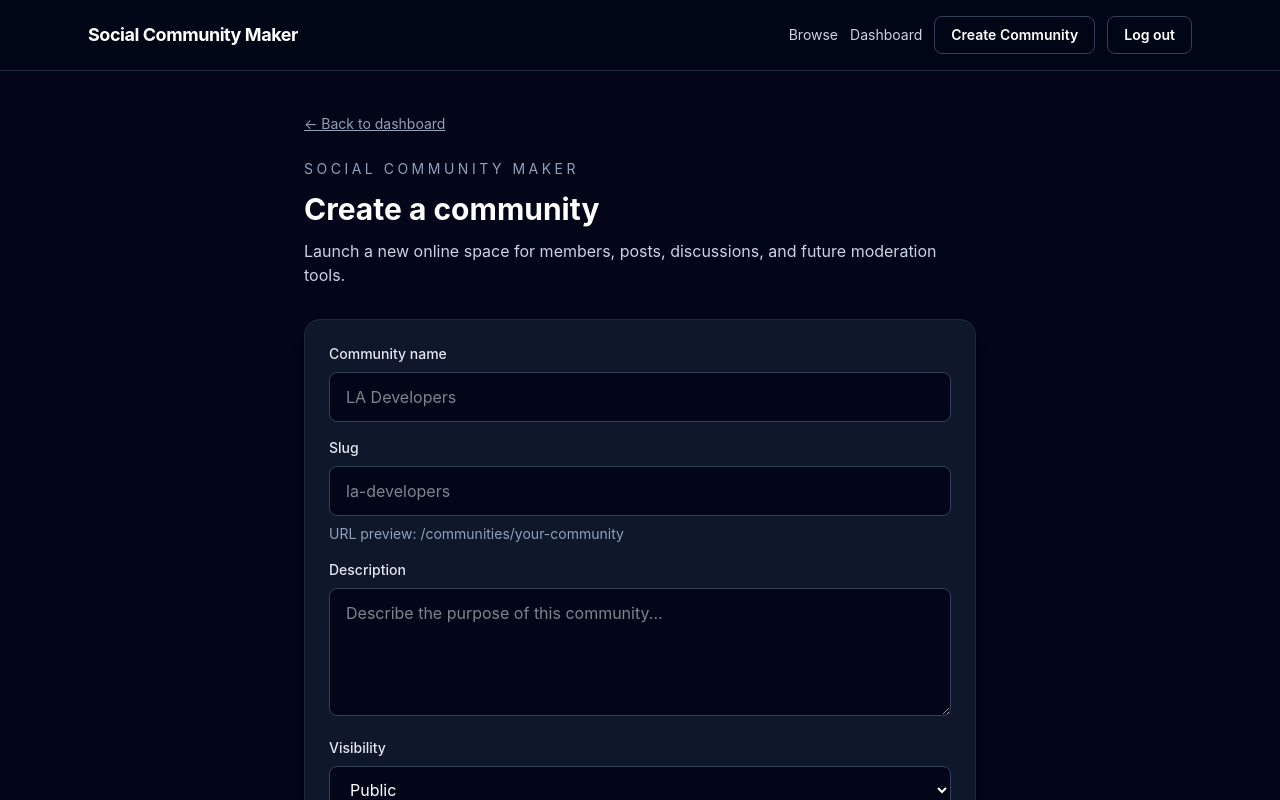
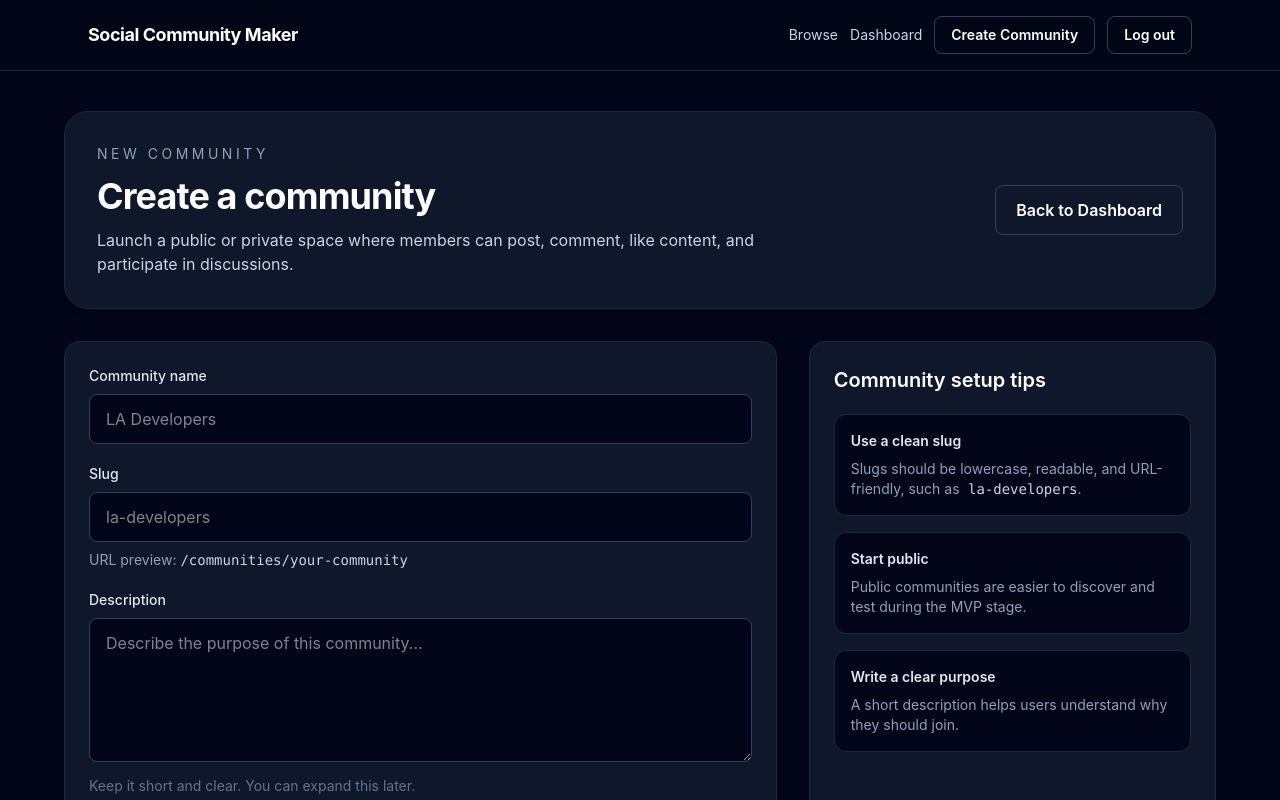
Before and after one commit to deividas-strole/social-community-maker, a React (Vite) app in the folder frontend/: page /create-community in a window 1280 px wide. Shown: the top 800 px of the page. Built offline with nearby package versions, Linux system fonts and the light colour scheme; sample sign-in values are in the browser's storage.

Commit message:
Polish create community page

```diff
--- a/frontend/src/pages/CreateCommunityPage.tsx
+++ b/frontend/src/pages/CreateCommunityPage.tsx
@@ -36,15 +36,15 @@ export default function CreateCommunityPage() {
     setIsSubmitting(true)
 
     try {
-      await createCommunity({
+      const community = await createCommunity({
         name,
         slug,
         description,
         visibility,
       })
 
-      navigate('/dashboard')
-    } catch (err) {
+      navigate(`/communities/${community.slug}`)
+    } catch {
       setError('Community could not be created. Please check the slug and try again.')
     } finally {
       setIsSubmitting(false)
@@ -52,68 +52,90 @@ export default function CreateCommunityPage() {
   }
 
   return (
-    <main className="min-h-screen bg-slate-950 px-6 py-10 text-white">
-      <section className="mx-auto max-w-2xl">
-        <div className="mb-8">
-          <Link className="text-sm text-slate-400 underline hover:text-white" to="/dashboard">
-            ← Back to dashboard
-          </Link>
+    <main className="min-h-[calc(100vh-73px)] px-6 py-10">
+      <section className="mx-auto max-w-6xl">
+        <div className="mb-8 rounded-3xl border border-slate-800 bg-slate-900 p-8 shadow-xl">
+          <div className="flex flex-col justify-between gap-6 lg:flex-row lg:items-center">
+            <div>
+              <p className="text-sm uppercase tracking-[0.25em] text-slate-400">New Community</p>
 
-          <p className="mt-6 text-sm uppercase tracking-[0.25em] text-slate-400">
-            Social Community Maker
-          </p>
+              <h1 className="mt-3 text-4xl font-bold tracking-tight">Create a community</h1>
 
-          <h1 className="mt-3 text-3xl font-bold">Create a community</h1>
-
-          <p className="mt-3 text-slate-300">
-            Launch a new online space for members, posts, discussions, and future moderation tools.
+              <p className="mt-3 max-w-2xl text-slate-300">
+                Launch a public or private space where members can post, comment, like content, and
+                participate in discussions.
               </p>
             </div>
 
+            <Link
+              to="/dashboard"
+              className="rounded-lg border border-slate-700 px-5 py-3 text-center font-semibold text-white hover:bg-slate-800"
+            >
+              Back to Dashboard
+            </Link>
+          </div>
+        </div>
+
+        <div className="grid gap-8 lg:grid-cols-[1.4fr_0.8fr]">
           <form
             onSubmit={handleSubmit}
             className="rounded-2xl border border-slate-800 bg-slate-900 p-6 shadow-xl"
           >
             {error && (
-            <div className="mb-4 rounded-lg border border-red-800 bg-red-950 px-4 py-3 text-sm text-red-200">
+              <div className="mb-5 rounded-lg border border-red-800 bg-red-950 px-4 py-3 text-sm text-red-200">
                 {error}
               </div>
             )}
 
-          <label className="mb-2 block text-sm font-medium text-slate-200">Community name</label>
+            <div className="mb-5">
+              <label className="mb-2 block text-sm font-medium text-slate-200">
+                Community name
+              </label>
               <input
-            className="mb-4 w-full rounded-lg border border-slate-700 bg-slate-950 px-4 py-3 text-white outline-none focus:border-white"
+                className="w-full rounded-lg border border-slate-700 bg-slate-950 px-4 py-3 text-white outline-none focus:border-white"
                 type="text"
                 value={name}
                 onChange={(event) => handleNameChange(event.target.value)}
                 placeholder="LA Developers"
                 required
               />
+            </div>
 
+            <div className="mb-5">
               <label className="mb-2 block text-sm font-medium text-slate-200">Slug</label>
               <input
-            className="mb-2 w-full rounded-lg border border-slate-700 bg-slate-950 px-4 py-3 text-white outline-none focus:border-white"
+                className="w-full rounded-lg border border-slate-700 bg-slate-950 px-4 py-3 text-white outline-none focus:border-white"
                 type="text"
                 value={slug}
                 onChange={(event) => setSlug(generateSlug(event.target.value))}
                 placeholder="la-developers"
                 required
               />
-          <p className="mb-4 text-sm text-slate-400">
-            URL preview: /communities/{slug || 'your-community'}
+              <p className="mt-2 text-sm text-slate-400">
+                URL preview:{' '}
+                <span className="font-mono text-slate-300">
+                  /communities/{slug || 'your-community'}
+                </span>
               </p>
+            </div>
 
+            <div className="mb-5">
               <label className="mb-2 block text-sm font-medium text-slate-200">Description</label>
               <textarea
-            className="mb-4 min-h-32 w-full rounded-lg border border-slate-700 bg-slate-950 px-4 py-3 text-white outline-none focus:border-white"
+                className="min-h-36 w-full rounded-lg border border-slate-700 bg-slate-950 px-4 py-3 text-white outline-none focus:border-white"
                 value={description}
                 onChange={(event) => setDescription(event.target.value)}
                 placeholder="Describe the purpose of this community..."
               />
+              <p className="mt-2 text-sm text-slate-500">
+                Keep it short and clear. You can expand this later.
+              </p>
+            </div>
 
+            <div className="mb-6">
               <label className="mb-2 block text-sm font-medium text-slate-200">Visibility</label>
               <select
-            className="mb-6 w-full rounded-lg border border-slate-700 bg-slate-950 px-4 py-3 text-white outline-none focus:border-white"
+                className="w-full rounded-lg border border-slate-700 bg-slate-950 px-4 py-3 text-white outline-none focus:border-white"
                 value={visibility}
                 onChange={(event) => setVisibility(event.target.value as CommunityVisibility)}
               >
@@ -121,6 +143,7 @@ export default function CreateCommunityPage() {
                 <option value="PRIVATE">Private</option>
                 <option value="INVITE_ONLY">Invite only</option>
               </select>
+            </div>
 
             <button
               className="w-full rounded-lg bg-white px-5 py-3 font-semibold text-slate-950 hover:bg-slate-200 disabled:cursor-not-allowed disabled:opacity-60"
@@ -130,6 +153,35 @@ export default function CreateCommunityPage() {
               {isSubmitting ? 'Creating community...' : 'Create community'}
             </button>
           </form>
+
+          <aside className="rounded-2xl border border-slate-800 bg-slate-900 p-6">
+            <h2 className="text-xl font-semibold">Community setup tips</h2>
+
+            <div className="mt-5 grid gap-4 text-sm text-slate-400">
+              <div className="rounded-xl border border-slate-800 bg-slate-950 p-4">
+                <p className="font-semibold text-slate-200">Use a clean slug</p>
+                <p className="mt-2">
+                  Slugs should be lowercase, readable, and URL-friendly, such as
+                  <span className="font-mono text-slate-300"> la-developers</span>.
+                </p>
+              </div>
+
+              <div className="rounded-xl border border-slate-800 bg-slate-950 p-4">
+                <p className="font-semibold text-slate-200">Start public</p>
+                <p className="mt-2">
+                  Public communities are easier to discover and test during the MVP stage.
+                </p>
+              </div>
+
+              <div className="rounded-xl border border-slate-800 bg-slate-950 p-4">
+                <p className="font-semibold text-slate-200">Write a clear purpose</p>
+                <p className="mt-2">
+                  A short description helps users understand why they should join.
+                </p>
+              </div>
+            </div>
+          </aside>
+        </div>
       </section>
     </main>
   )
```
Lines whose indentation alone changed are shown as unchanged.
